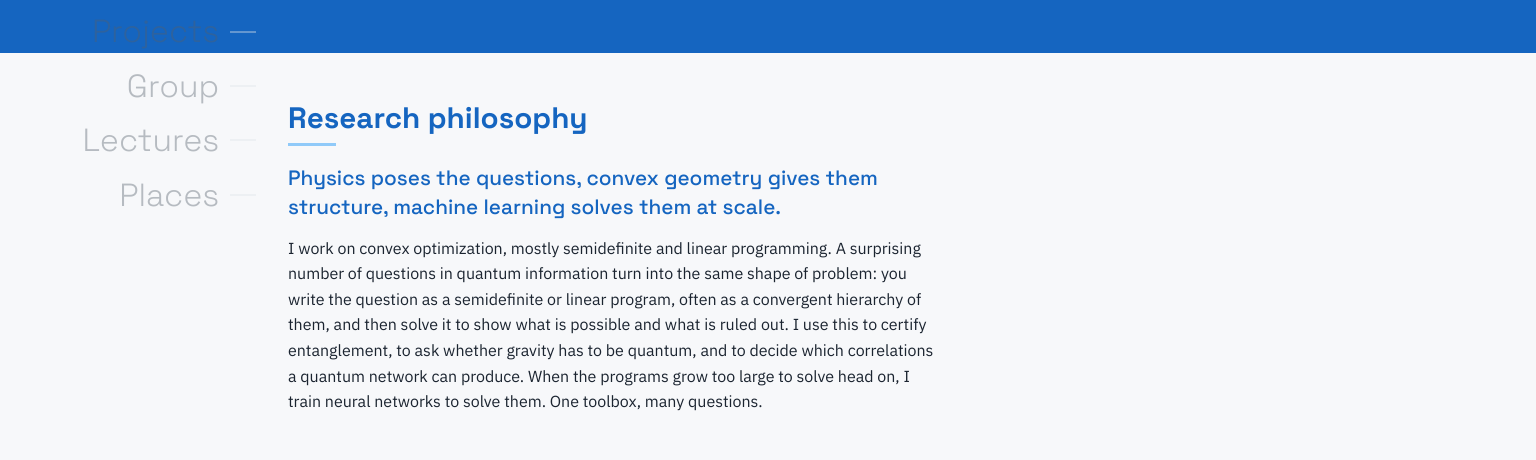
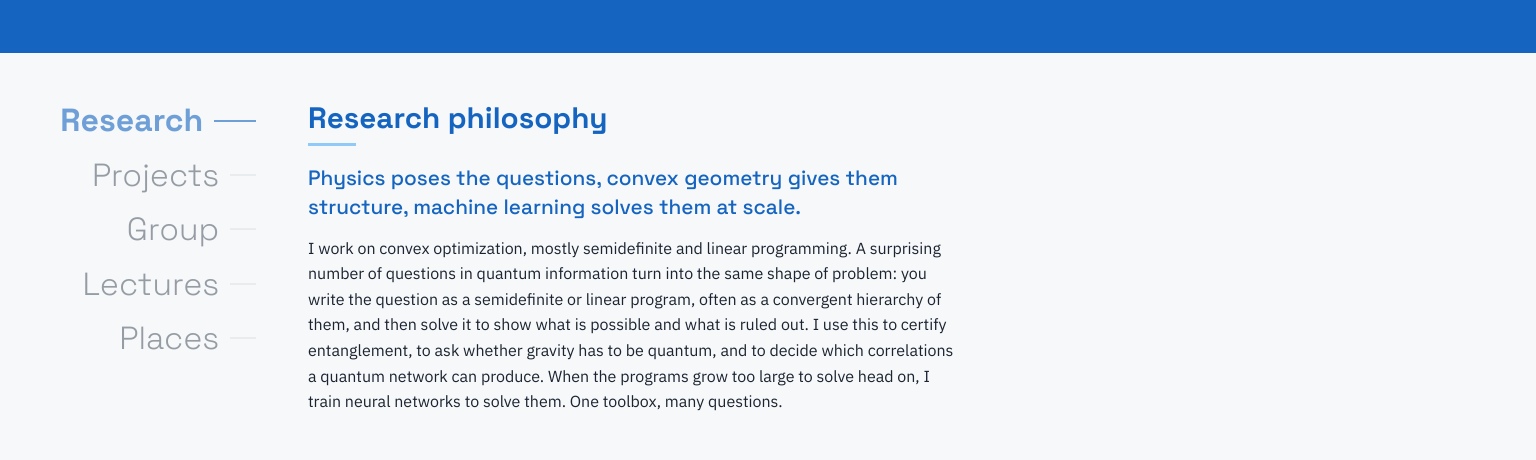
Before and after one commit to mplavala/mplavala.github.io, a plain HTML site: page index.html in a window 1536 px wide. Shown: the part 314-774 px from the top of the page. Drawn offline with Linux system fonts and the light colour scheme.

Commit message:
Fixed menu overlap with hero.

```diff
--- a/index.html
+++ b/index.html
@@ -13,16 +13,6 @@
   <link rel="stylesheet" href="style.css">
 </head>
 <body>
-
-<nav id="toc" aria-label="On this page">
-  <ul>
-    <li><a href="#top">Research</a></li>
-    <li><a href="#projects">Projects</a></li>
-    <li><a href="#group">Group</a></li>
-    <li><a href="#lectures">Lectures</a></li>
-    <li><a href="#places">Places</a></li>
-  </ul>
-</nav>
 
 <header id="top">
   <div>
@@ -42,9 +32,21 @@
   </div>
 </header>
 
+<div class="page">
+
+<nav id="toc" aria-label="On this page">
+  <ul>
+    <li><a href="#top">Research</a></li>
+    <li><a href="#projects">Projects</a></li>
+    <li><a href="#group">Group</a></li>
+    <li><a href="#lectures">Lectures</a></li>
+    <li><a href="#places">Places</a></li>
+  </ul>
+</nav>
+
 <main>
 
-  <section id="philosophy" class="blue">
+  <section id="research" class="blue">
     <h2>Research philosophy</h2>
     <p class="highlight">Physics poses the questions, convex geometry gives them structure, machine learning solves them at scale.</p>
     <p>I work on convex optimization, mostly semidefinite and linear programming. A surprising number of questions in quantum information turn into the same shape of problem: you write the question as a semidefinite or linear program, often as a convergent hierarchy of them, and then solve it to show what is possible and what is ruled out. I use this to certify entanglement, to ask whether gravity has to be quantum, and to decide which correlations a quantum network can produce. When the programs grow too large to solve head on, I train neural networks to solve them. One toolbox, many questions.</p>
@@ -118,6 +120,8 @@
 
 </main>
 
+</div>
+
 <footer>
   <p>© Martin Plávala. All rights reserved.</p>
 </footer>
@@ -163,11 +167,11 @@
 
     if (!('IntersectionObserver' in window)) return;
 
-    // Pair each link with the section to watch; the Philosophy item (#top) watches the first section.
+    // Pair each link with the section to watch; the Research Philosophy item (#top) watches the first section.
     var pairs = [];
     links.forEach(function (a) {
       var href = a.getAttribute('href');
-      var sec = document.getElementById(href === '#top' ? 'philosophy' : href.slice(1));
+      var sec = document.getElementById(href === '#top' ? 'research' : href.slice(1));
       if (sec) pairs.push({ link: a, sec: sec });
     });
     function setActive(sec) {
--- a/style.css
+++ b/style.css
@@ -249,19 +249,23 @@ footer {
 }
 
 /* 9. Section nav (scroll-spy) ------------------------------------- */
-/* Shown only where the gutter is wide enough; offset from the content column (tracks it, not the
-   screen edge); markers sit on the body side. Big but faint (alpha) so it stays subordinate to the
-   content; full strength on hover. The inline script only sets aria-current on the in-view section. */
+/* Shown only where the gutter is wide enough. A grid puts the nav in the left gutter and keeps the
+   content column centred on screen; the nav is sticky, so it starts at the top of main (below the
+   hero, never over the blue) and then rides the scroll. Big but faint (alpha), full on hover. */
 #toc { display: none; }
 @media (min-width: 1500px) {
+  .page { display: grid; grid-template-columns: 1fr minmax(0, var(--maxw)) 1fr; }
+  main { grid-column: 2; }
   #toc {
     display: block;
-    position: fixed;
-    top: 50%;
-    right: calc(50% + var(--maxw) / 2 + 2rem);
-    transform: translateY(-50%);
-    z-index: 10;
-    opacity: 0.4;
+    grid-column: 1;
+    align-self: start;            /* shrink to content height so sticky can offset it */
+    justify-self: end;            /* shrink to content width + sit by the column, so hover is only on the labels */
+    margin-top: 3rem;             /* drop below the hero, matching the first section's padding-top */
+    margin-inline-end: 2rem;      /* gap to the content column (margin, not padding, so it's outside the hover box) */
+    position: sticky;
+    top: 3rem;
+    opacity: 0.6;
     transition: opacity 0.2s;
   }
   #toc:hover { opacity: 1; }
```
